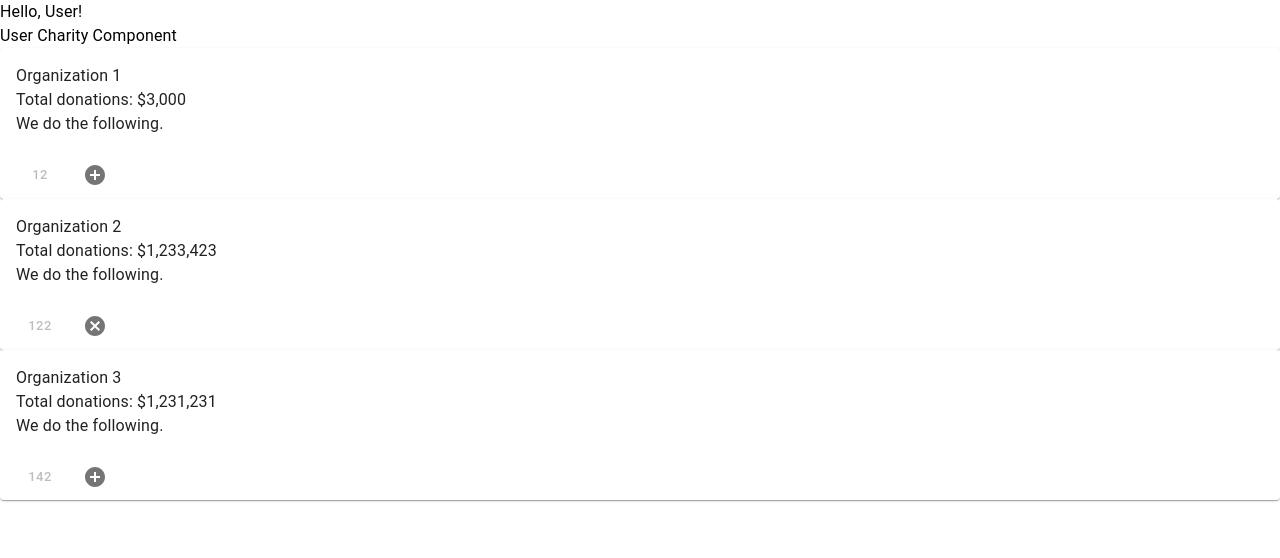
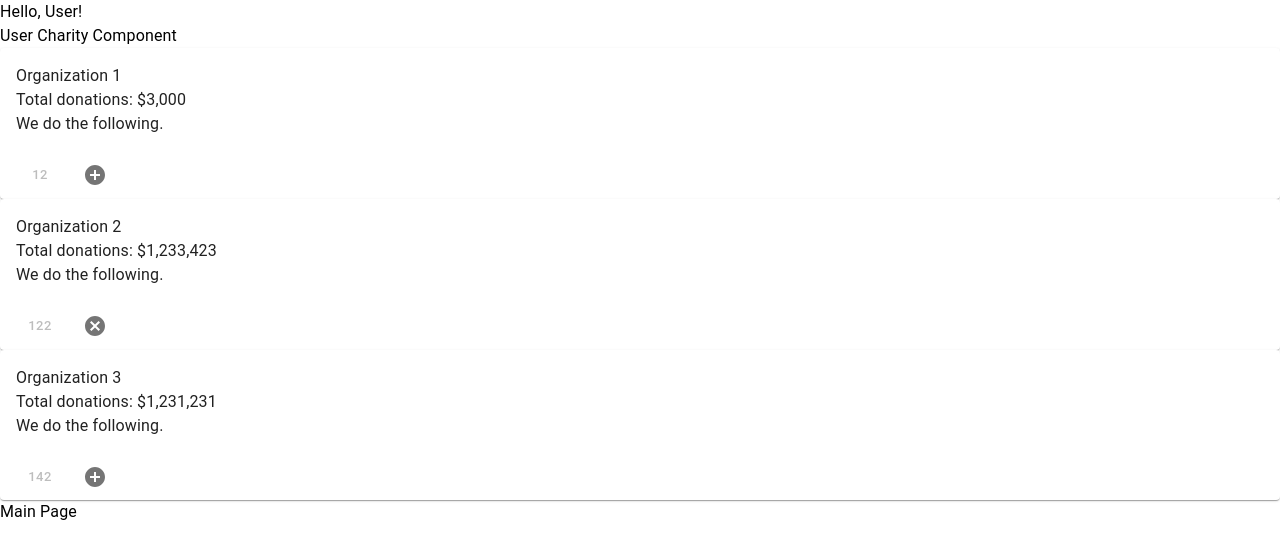
Before and after one commit to eveliososa/tamuhack2021, a React (Create React App) app in the folder frontend/: page /user in a window 1280 px wide. Shown: the top 558 px of the page. Built offline with nearby package versions, Linux system fonts and the light colour scheme.

Commit message:
"add main page"

```diff
--- /dev/null
+++ b/frontend/src/Components/UserMainComponent/UserMainComponent.js
@@ -0,0 +1,11 @@
+import * as React from "react";
+import Box from "@material-ui/core/Box";
+import { Typography } from "@material-ui/core";
+
+export const UserMainComponent = () => {
+    return(
+        <Box>
+            <Typography>Main Page</Typography>
+        </Box>
+    );
+};
--- a/frontend/src/Pages/UserPage.js
+++ b/frontend/src/Pages/UserPage.js
@@ -2,12 +2,14 @@ import * as React from "react";
 import Box from "@material-ui/core/Box";
 import Typography from "@material-ui/core/Typography";
 import { UserCharityComponent } from "../Components/UserCharityComponent/UserCharityComponent";
+import { UserMainComponent } from "../Components/UserMainComponent/UserMainComponent";
 
 export const UserPage = () => {
     return(
         <Box>
             <Typography>Hello, User!</Typography>
             <UserCharityComponent/>
+            <UserMainComponent/>
         </Box>
     );
 };
```
Also changed, not shown: frontend/src/Components/UserMainComponent/UserMainComponent.css (added).
